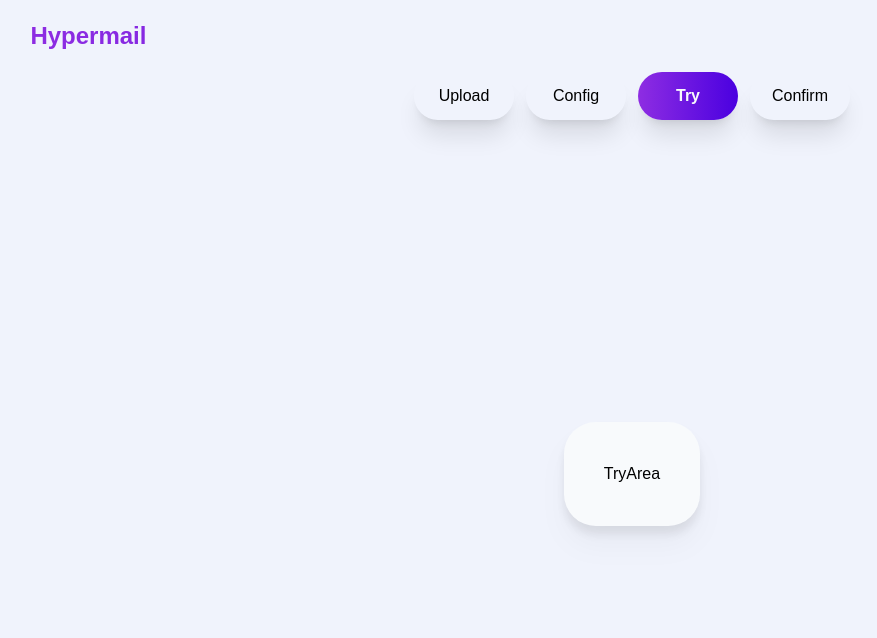
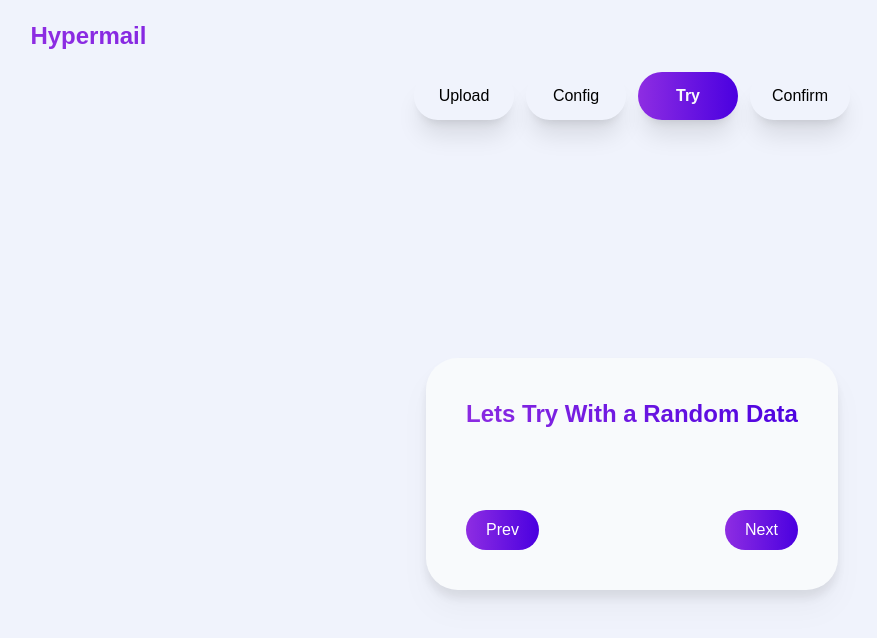
Before and after one commit to anandureghu/hypermail-fe, a React (Create React App) app: page / in a window 1280 px wide. Both pictures are taken after a click on the element "Try". Shown: the top 638 px of the page, without its empty margins (8-885 px from the left). Built offline with nearby package versions, Linux system fonts and the light colour scheme; no server answers.

Commit message:
added try area

```diff
--- a/src/components/UploadFile.jsx
+++ b/src/components/UploadFile.jsx
@@ -19,8 +19,6 @@ const UploadFile = () => {
     event.dataTransfer.setData("text/plain", event.target.id);
   };
 
-  console.log(files);
-
   return (
     <div
       className="upload-file"
--- a/src/store/slice/configSlice.js
+++ b/src/store/slice/configSlice.js
@@ -5,7 +5,7 @@ const initialState = {
   texts: [],
   file: {
     nameKey: "",
-    index: "",
+    index: false,
   },
   font: {
     external: false,
--- a/src/views/ConfigArea.jsx
+++ b/src/views/ConfigArea.jsx
@@ -40,7 +40,6 @@ const ConfigArea = ({ prev, next }) => {
       ...newFont,
     };
     for (let idx = 0; idx < newTexts.length; idx++) {
-      console.log(idx, i);
       if (idx === i) {
         newTexts[i] = newText;
       }
@@ -227,7 +226,6 @@ const ConfigArea = ({ prev, next }) => {
           </div>
           <div>
             {config.font.fonts.map((font, i) => {
-              console.log(font);
               return (
                 <div className="flex gap-5 border-2 border-dashed p-3 my-3">
                   <input
--- a/src/views/TryArea.jsx
+++ b/src/views/TryArea.jsx
@@ -1,7 +1,31 @@
-import React from "react";
+import React, { useEffect, useState } from "react";
+import { H2 } from "../components/common";
+import { useSelector } from "react-redux";
+import { httpService } from "../service/httpService";
+import Button from "../components/Button";
 
-const TryArea = () => {
-  return <div>TryArea</div>;
+const TryArea = ({ prev, next }) => {
+  const config = useSelector((state) => state.config);
+  const [image, setImage] = useState("");
+  useEffect(() => {
+    httpService
+      .post("/images/generate", config, { params: { demo: true } })
+      .then(({ data, status }) => {
+        setImage(data.data.links[0]);
+      });
+  }, [config]);
+  return (
+    <div>
+      <H2 title={"Lets Try With a Random Data"} />
+      <div className="w-full h-full p-10">
+        {image && <img src={image} alt="demo" className="object-contain w-full max-w-[800px] rounded-[32px]" />}
+      </div>
+      <div className="flex justify-between">
+        <Button onClick={prev} label="Prev" />
+        <Button onClick={next} label="Next" />
+      </div>
+    </div>
+  );
 };
 
 export default TryArea;
--- a/src/views/UploadArea.jsx
+++ b/src/views/UploadArea.jsx
@@ -20,7 +20,7 @@ const UploadArea = ({ next, prev }) => {
       formData.append("font", font);
     }
     httpService
-      .post("/upload", formData, {
+      .post("/images/upload", formData, {
         headers: {
           "Content-Type": "multipart/form-data;",
         },
@@ -33,7 +33,6 @@ const UploadArea = ({ next, prev }) => {
         }
       });
   };
-  console.log(files);
   return (
     <div>
       <div className="flex flex-col gap-5">
```
